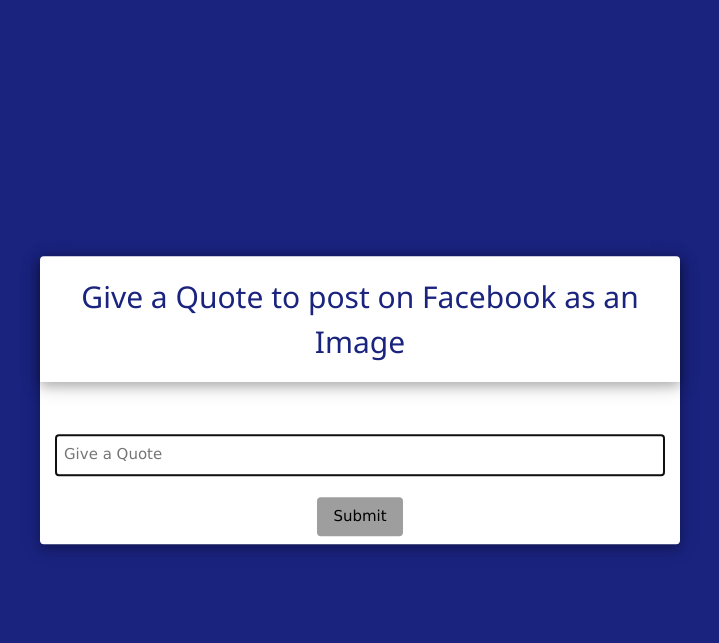
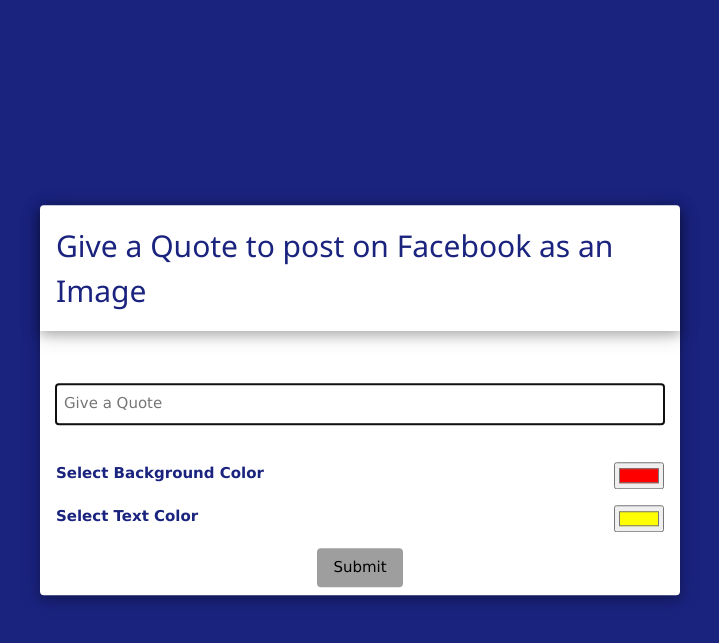
Before and after one commit to arshit26/facebook-post, a PHP site: page / in a window 1280 px wide. Shown: the top 643 px of the page, without its empty margins (280-999 px from the left). Run offline with PHP 8.4, Linux system fonts and the light colour scheme; some libraries are stand-ins or nearby versions.

Commit message:
Added Color Select Code

```diff
--- a/index.php
+++ b/index.php
@@ -8,7 +8,7 @@
 	$(document).ready(function(){
 		// Creating an Ajax Call on Click of Submit Button
 		$("#btn_submit").click(function(){
-			$.get("post_image.php?quote="+$("#quote").val(), function(data){
+			$.get("post_image.php?quote="+$("#quote").val()+"&back_col="+encodeURIComponent($("#background_color").val())+"&text_col="+encodeURIComponent($("#text_color").val()), function(data){
 				$("#result").text(data.message);	// It will show the result in an alert
 			});
 		});
@@ -17,16 +17,26 @@
 </head>
 <body bgcolor="#1A237E">
 	<div class="w3-container">
-	<center>
-		<div class="w3-container w3-display-middle w3-round w3-white w3-card-4" style="padding:0">
+			<div class="w3-container w3-display-middle w3-round w3-white w3-card-4" style="padding:0">
 		<div class="w3-row w3-card-4 w3-padding"><h2 style="color:#1A237E">Give a Quote to post on Facebook as an Image</h2></div>
 		<br><br>
 		<div class="w3-row w3-padding">
 				<input type="text" id="quote" placeholder="Give a Quote" class="w3-input" autofocus="true" maxlength=250 required/><br>
-				<input type="submit" id="btn_submit" class="w3-button w3-grey w3-hover-green w3-round"/>
+		</div>
+		<div class="w3-row w3-padding">
+				<span class="w3-text" style="color:#1A237E" align=left><b>Select Background Color</b></span>
+				<input style="float:right" type="color" id="background_color" value="#ff0000"/><br>
+		</div>
+		<div class="w3-row w3-padding">
+				<span  class="w3-text" style="color:#1A237E"><b>Select Text Color</b></span>
+				<input style="float:right" class=""type="color" id="text_color" value="#ffff00"/><br>
+		</div>
+		<div class="w3-row w3-padding">
+				<center><input style="" type="submit" id="btn_submit" class="w3-button w3-grey w3-hover-green w3-round"/></center>
 		</div>
 		</div>
-		<h3 style="color:#FFFFFF" id="result"></h3> <!-- The result will be shown here -->
+		<center>
+		<h3 style="color:#FFFFFF" id="result"></h3>
 				</center>
 	</div>
 </body>
```
